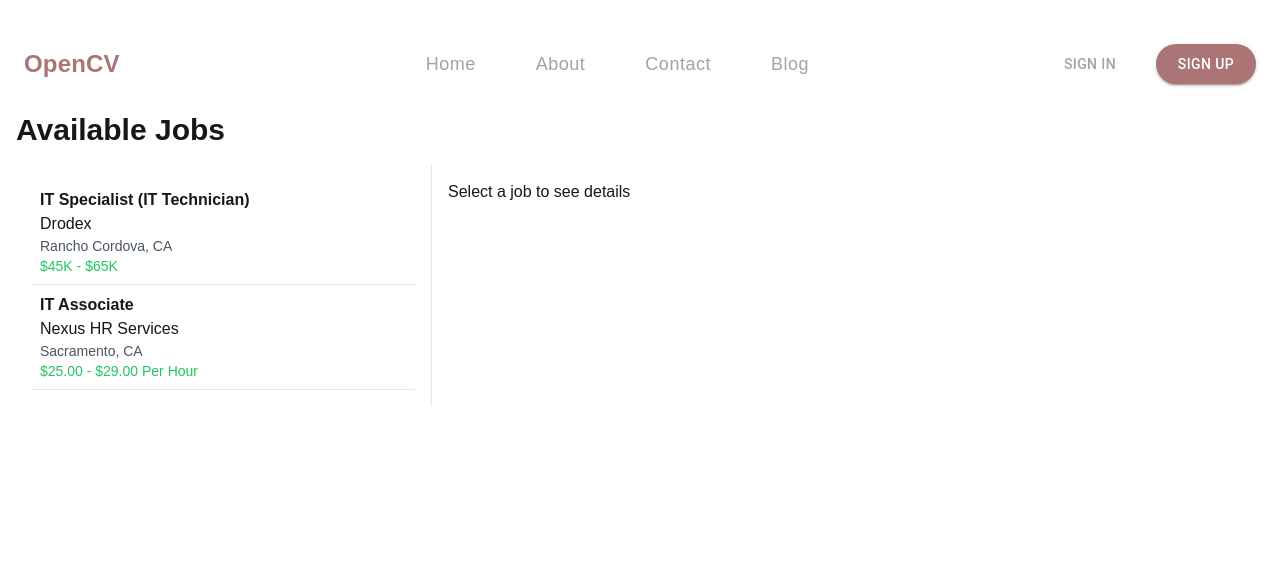
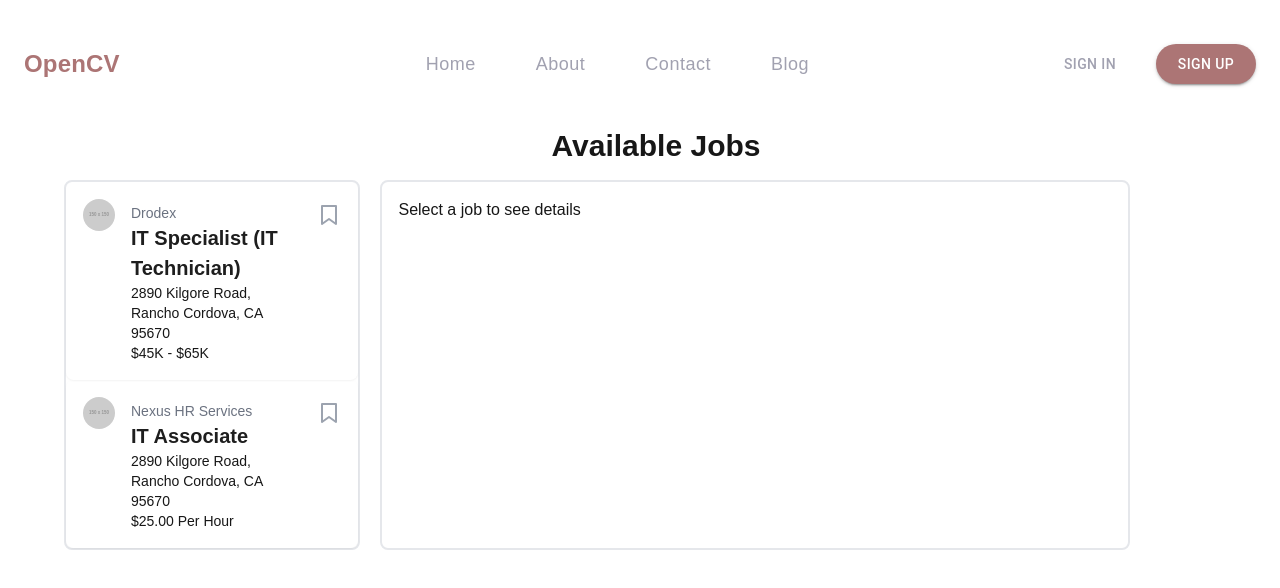
Before and after one commit to leduygit/OpenCV, a Next.js app: page /job in a window 1280 px wide. Shown: the top 588 px of the page. Built offline with nearby package versions, Linux system fonts and the light colour scheme.

Commit message:
feat: reformat job list layout

```diff
--- a/package.json
+++ b/package.json
@@ -15,7 +15,8 @@
     "autoprefixer": "^10.4.20",
     "next": "14.2.15",
     "react": "^18",
-    "react-dom": "^18"
+    "react-dom": "^18",
+    "react-icons": "^5.3.0"
   },
   "devDependencies": {
     "@types/node": "^20",
--- a/src/app/component/joblisting.tsx
+++ b/src/app/component/joblisting.tsx
@@ -4,27 +4,33 @@ interface Job {
   id: number;
   title: string;
   company: string;
+  logoUrl: string;
   location: string;
   salary: string;
   details: string;
+  address: string;
 }
 
 const jobs: Job[] = [
   {
     id: 1,
     title: "IT Specialist (IT Technician)",
+    logoUrl: "https://via.placeholder.com/150",
     company: "Drodex",
     location: "Rancho Cordova, CA",
     salary: "$45K - $65K",
+    address: "2890 Kilgore Road, Rancho Cordova, CA 95670",
     details:
       "Overview: ASPR is a public health preparedness and emergency response organization...",
   },
   {
     id: 2,
     title: "IT Associate",
+    logoUrl: "https://via.placeholder.com/150",
     company: "Nexus HR Services",
     location: "Sacramento, CA",
-    salary: "$25.00 - $29.00 Per Hour",
+    salary: "$25.00 Per Hour",
+    address: "2890 Kilgore Road, Rancho Cordova, CA 95670",
     details: "Provide IT support to ensure efficient operations...",
   },
   // Add more job data as needed
@@ -34,25 +40,68 @@ export default function JobListing() {
   const [selectedJob, setSelectedJob] = useState<Job | null>(null);
 
   return (
-    <div className="flex">
+    <div className="flex items-start min-h-screen">
+      {/* Centered content container with adjusted width */}
+      <div className="flex w-[90%] space-x-5">
         {/* Left side - Job list */}
-      <div className="w-1/3 border-r p-4">
+        <div className="w-2/5 border-2 rounded-lg">
+          <div>
             {jobs.map((job) => (
+              <div
+                key={job.id}
+                onClick={() => setSelectedJob(job)} // Set selected job on click
+                className={`flex w-full items-start border rounded-lg p-4 shadow-sm space-x-4 cursor-pointer hover:bg-gray-100 space-y-1 ${
+                  selectedJob?.id === job.id
+                    ? "border-black"
+                    : "border-transparent"
+                }`} // Conditional border class
+              >
+                {/* Company logo */}
+                <img
+                  src={job.logoUrl}
+                  alt="Company logo"
+                  className="w-8 h-8 object-cover rounded-full"
+                />
+
+                {/* Job details */}
+                <div className="flex-1">
+                  <p className="text-sm text-gray-500">{job.company}</p>
+                  <h3 className="font-bold text-[20px] text-[#1E1E1E]">
+                    {job.title}
+                  </h3>
+                  <p className="text-sm text-[13px]">{job.address}</p>
+                  <p className="text-sm text-[13px]">{job.salary}</p>
+                </div>
+
+                {/* Bookmark icon */}
+                <div>
                   <button
-            key={job.id}
-            onClick={() => setSelectedJob(job)}
-            className="block w-full text-left p-2 border-b"
+                    aria-label="Save job"
+                    className="text-gray-400 hover:text-gray-600"
                   >
-            <h3 className="font-bold">{job.title}</h3>
-            <p>{job.company}</p>
-            <p className="text-sm text-gray-600">{job.location}</p>
-            <p className="text-sm text-green-500">{job.salary}</p>
+                    <svg
+                      xmlns="http://www.w3.org/2000/svg"
+                      className="h-6 w-6"
+                      fill="none"
+                      viewBox="0 0 24 24"
+                      stroke="currentColor"
+                    >
+                      <path
+                        strokeLinecap="round"
+                        strokeLinejoin="round"
+                        strokeWidth="2"
+                        d="M5 3v18l7-5 7 5V3z"
+                      />
+                    </svg>
                   </button>
+                </div>
+              </div>
             ))}
+          </div>
         </div>
 
         {/* Right side - Job details */}
-      <div className="w-2/3 p-4">
+        <div className="w-full p-4 border-2 rounded-lg">
           {selectedJob ? (
             <div>
               <h2 className="text-2xl font-bold">{selectedJob.title}</h2>
@@ -66,5 +115,6 @@ export default function JobListing() {
           )}
         </div>
       </div>
+    </div>
   );
 }
--- a/src/app/job/page.tsx
+++ b/src/app/job/page.tsx
@@ -1,4 +1,3 @@
-// pages/job-listing.tsx
 "use client";
 import Head from "next/head";
 import JobListing from "../component/joblisting";
@@ -11,9 +10,16 @@ export default function JobListingPage() {
         <meta name="description" content="A job listing page" />
       </Head>
 
-      <main className="min-h-screen p-4">
-        <h1 className="text-3xl font-bold mb-4">Available Jobs</h1>
-        <JobListing />
+      <main className="min-h-screen p-4 flex justify-center items-center">
+        {/* Center the JobListing component, with more width and shifted to the right */}
+        <div className="w-full max-w-[2500px] p-4 ml-8">
+          {" "}
+          {/* Added ml-8 for shifting to the right */}
+          <h1 className="text-3xl font-bold mb-4 text-center">
+            Available Jobs
+          </h1>
+          <JobListing />
+        </div>
       </main>
     </div>
   );
```
Also changed, not shown: 1 other file (tests, documents, lock files or other folders). Lines whose indentation alone changed are shown as unchanged.
